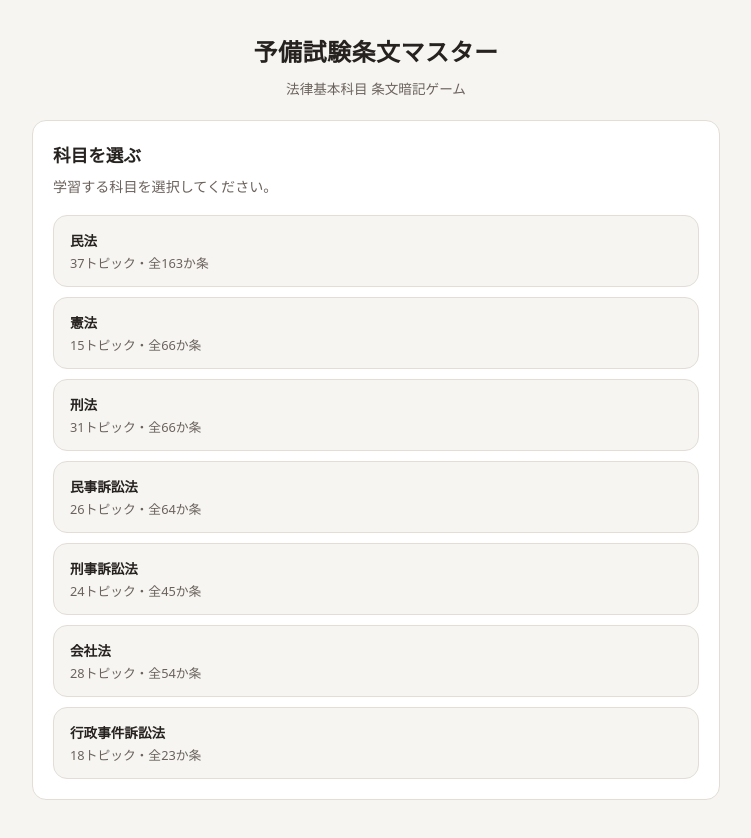
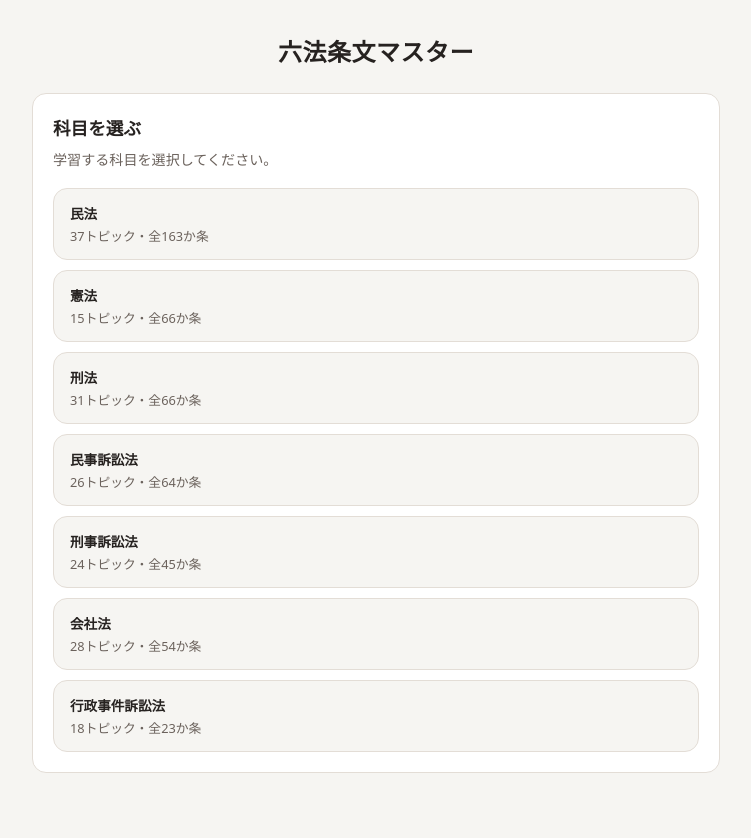
Before and after one commit to narizumi/minpo-quiz-game, a plain HTML site: page index.html in a window 1280 px wide. Shown: the whole page, without its empty margins (264-1015 px from the left). Drawn offline with Linux system fonts and the light colour scheme.

Commit message:
アプリタイトルを「六法条文マスター」に変更、サブタイトル行を削除
全7科目対応に伴い、科目を限定しない名称に変更。

```diff
--- a/app.js
+++ b/app.js
@@ -124,7 +124,7 @@
 
   function renderSubjectScreen() {
     root.innerHTML = "";
-    document.title = "予備試験条文マスター";
+    document.title = "六法条文マスター";
     var panel = el("div", { class: "panel" });
     panel.appendChild(el("h2", { class: "section-title" }, ["科目を選ぶ"]));
     panel.appendChild(el("p", { class: "section-desc" }, ["学習する科目を選択してください。"]));
--- a/index.html
+++ b/index.html
@@ -3,7 +3,7 @@
 <head>
 <meta charset="UTF-8">
 <meta name="viewport" content="width=device-width, initial-scale=1.0, viewport-fit=cover">
-<title>予備試験条文マスター</title>
+<title>六法条文マスター</title>
 <meta name="description" content="予備試験論文対策 法律基本科目 条文暗記ゲーム">
 <meta name="theme-color" content="#8b3a3a">
 <link rel="manifest" href="manifest.json">
@@ -17,8 +17,7 @@
 <body>
 <div id="app">
   <header class="app-header">
-    <h1>予備試験条文マスター</h1>
-    <p class="subtitle">法律基本科目 条文暗記ゲーム</p>
+    <h1>六法条文マスター</h1>
   </header>
 
   <main id="screen-root"></main>
--- a/style.css
+++ b/style.css
@@ -55,12 +55,6 @@ body {
   margin: 0;
   font-size: 1.5rem;
   letter-spacing: 0.02em;
-}
-
-.app-header .subtitle {
-  margin: 4px 0 0;
-  color: var(--ink-soft);
-  font-size: 0.85rem;
 }
 
 .panel {
```
Also changed, not shown: manifest.json.
